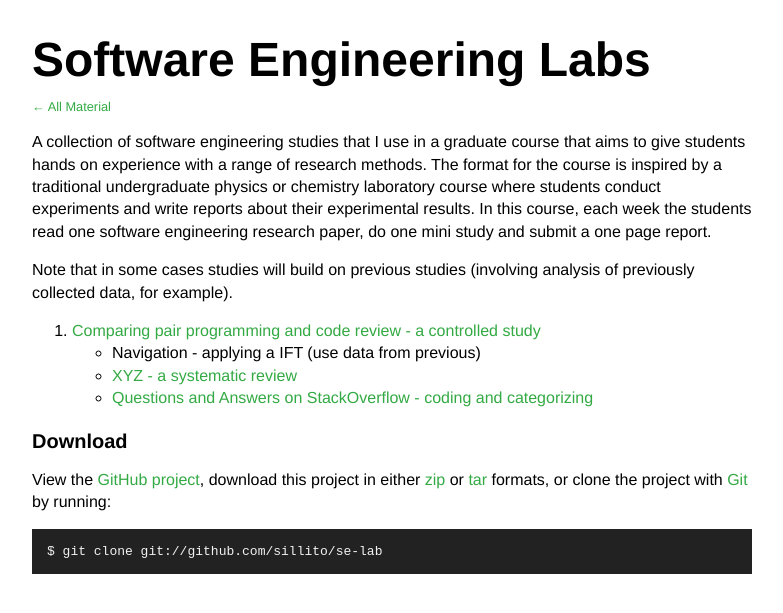
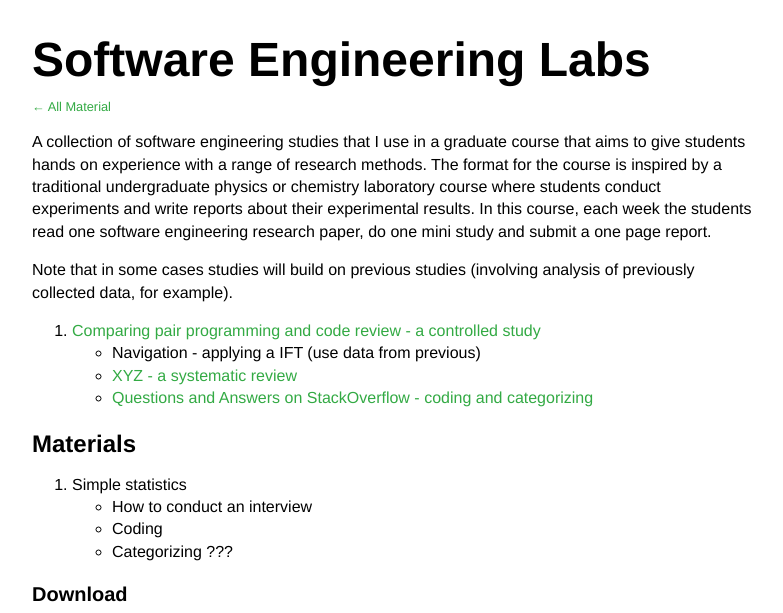
Before and after one commit to sillito/se-lab, a Jekyll site: the page built from index.markdown, in a window 1280 px wide, cut to the strip 0-613 px from the top of the page. Shown: the whole strip, without its empty margins (248-1031 px from the left). Built offline with Jekyll 4.4.1, drawn with Linux system fonts in a browser that asks for light colours; Markdown is read by kramdown in place of the engine named in the settings.

Commit message:
add list of skills to cover

```diff
--- a/index.markdown
+++ b/index.markdown
@@ -13,6 +13,14 @@ Note that in some cases studies will build on previous studies (involving analys
 * [XYZ - a systematic review](studies/systematic-review.html)
 * [Questions and Answers on StackOverflow - coding and categorizing](studies/stackoverflow.html)
 
+## Materials
+
+1. Simple statistics
+* How to conduct an interview
+* Coding
+* Categorizing ???
+
+
 ### Download
 
 View the [GitHub project](https://github.com/sillito/se-lab), download this project in either [zip](https://github.com/sillito/se-lab/zipball/master) or [tar](https://github.com/sillito/se-lab/tarball/master) formats, or clone the project with [Git](http://git-scm.com) by running:
```
